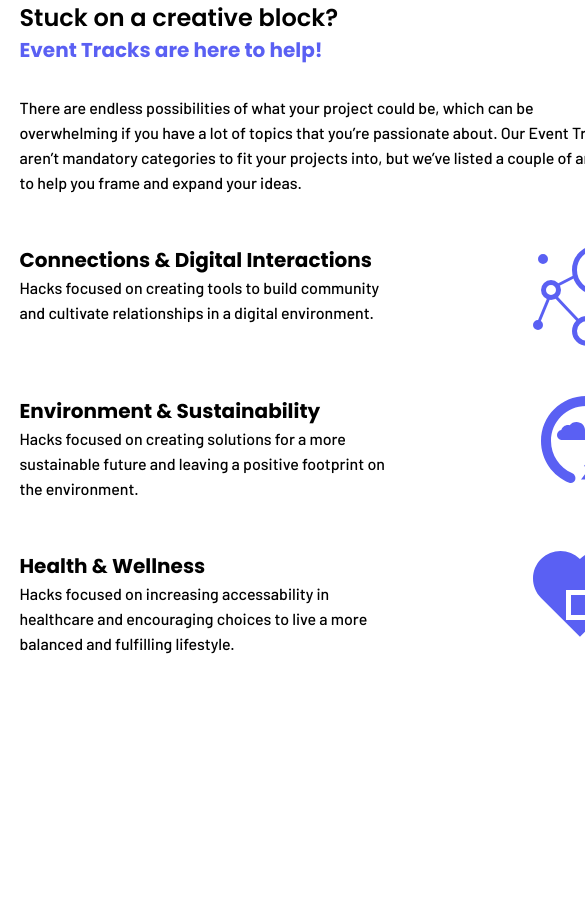
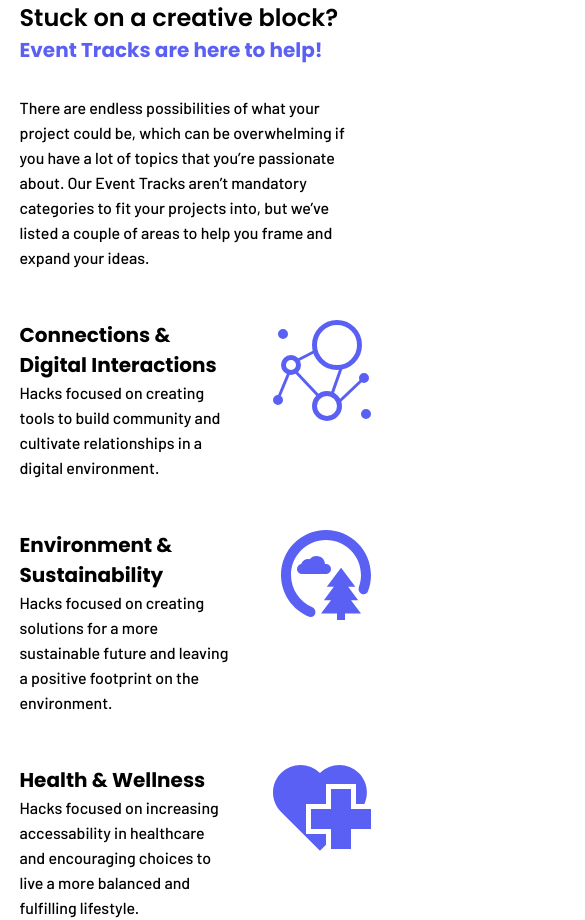
Before and after one commit to sfusurge/z-archived-hackathon, a React (Create React App) app: page / in a window 390 px wide. Shown: the top 920 px of the page, 585 px wide, since content can reach past the window. Before the commit the page ends 844 px from the top, so only its background shows below. Built offline with nearby package versions, Linux system fonts and the light colour scheme.

Commit message:
Responsive width

```diff
--- a/src/css/EventTracks.module.css
+++ b/src/css/EventTracks.module.css
@@ -1,5 +1,4 @@
 .container{
-    width: 611px;
     padding-left: 5%;
     padding-right: 5%;
 }
```
